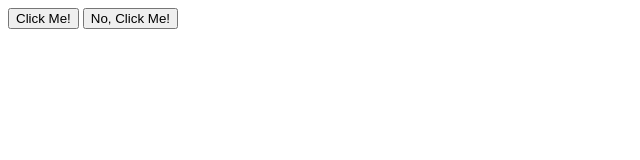
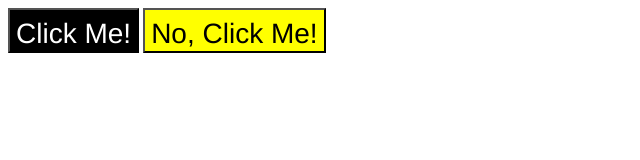
Before and after one commit to camila-fukuda/odin-foundations-css-exercises, a plain HTML site: page 03-grouping-selectors/index.html in a window 1280 px wide. Shown: the whole page, without its empty margins (0-640 px from the left). Drawn offline with Linux system fonts and the light colour scheme.

Commit message:
Finished exercise number 3.

```diff
--- a/03-grouping-selectors/index.html
+++ b/03-grouping-selectors/index.html
@@ -1,5 +1,6 @@
 <!DOCTYPE html>
 <html lang="en">
+
 <head>
   <meta charset="UTF-8">
   <meta http-equiv="X-UA-Compatible" content="IE=edge">
@@ -7,8 +8,10 @@
   <title>Grouping Selectors</title>
   <link rel="stylesheet" href="style.css">
 </head>
+
 <body>
-  <button>Click Me!</button>
-  <button>No, Click Me!</button>
+  <button class="page-button">Click Me!</button>
+  <button class="page-button">No, Click Me!</button>
 </body>
+
 </html>
--- a/03-grouping-selectors/style.css
+++ b/03-grouping-selectors/style.css
@@ -0,0 +1,15 @@
+.page-button{
+    font-family: Helvetica,'Times New Roman', Times, sans-serif;
+    font-size: 28px;
+    border-radius: 0;
+    padding-top: 8px ;
+}
+
+.page-button:nth-of-type(2){
+    background-color: yellow;
+}
+
+.page-button:nth-of-type(1){
+    background-color: black;
+    color: white;
+}
```
